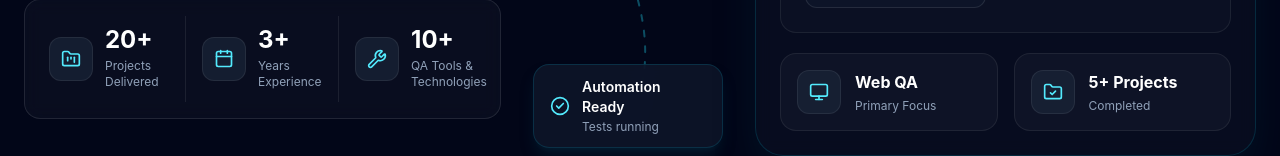
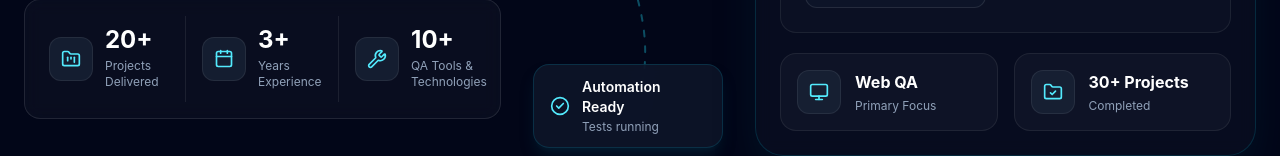
Before and after one commit to neon-jahid/qa-portfolio, a React (Vite) app: page / in a window 1280 px wide. Shown: the part 699-855 px from the top of the page. Built offline with nearby package versions, Linux system fonts and the light colour scheme.

Commit message:
value update

```diff
--- a/src/data/portfolioData.js
+++ b/src/data/portfolioData.js
@@ -58,7 +58,7 @@ export const portfolio = {
     // Two cards at the bottom of the dashboard. icon keys: monitor | folder | tools | calendar | projects
     heroHighlights: [
         { title: 'Web QA', subtitle: 'Primary Focus', icon: 'monitor' },
-        { title: '5+ Projects', subtitle: 'Completed', icon: 'folder' },
+        { title: '30+ Projects', subtitle: 'Completed', icon: 'folder' },
     ],
 
     competencies: [
```
